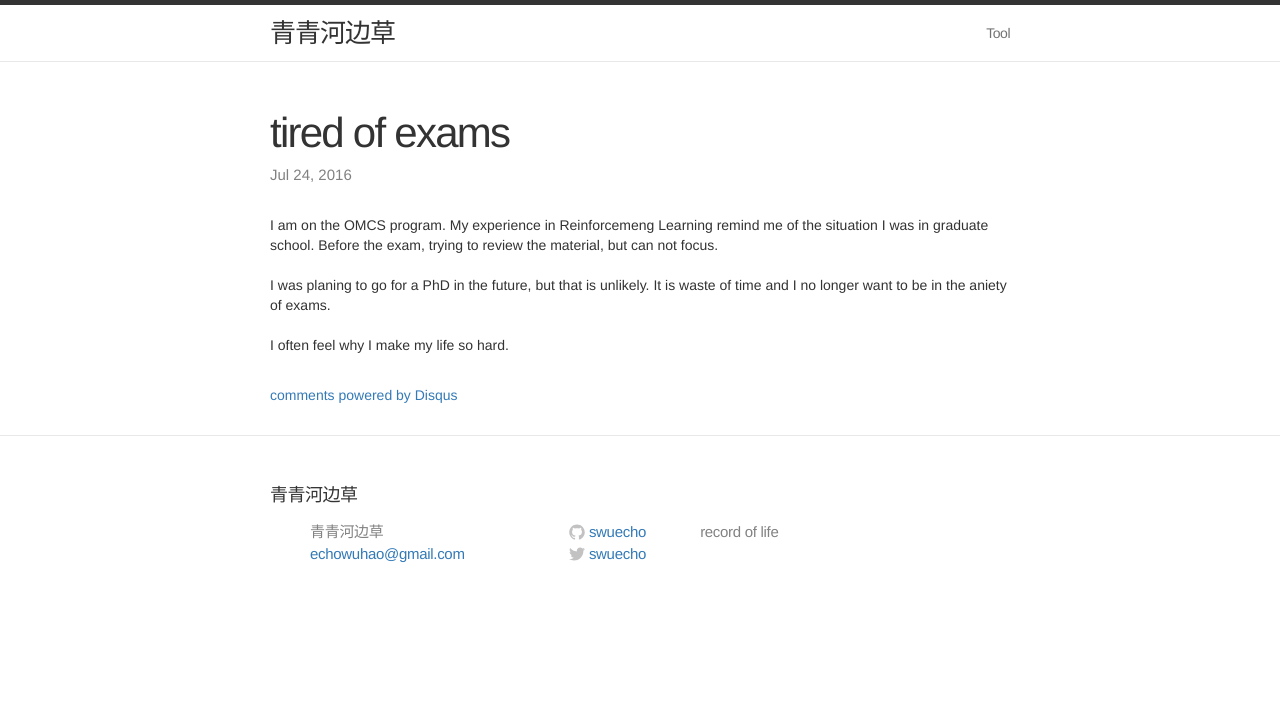
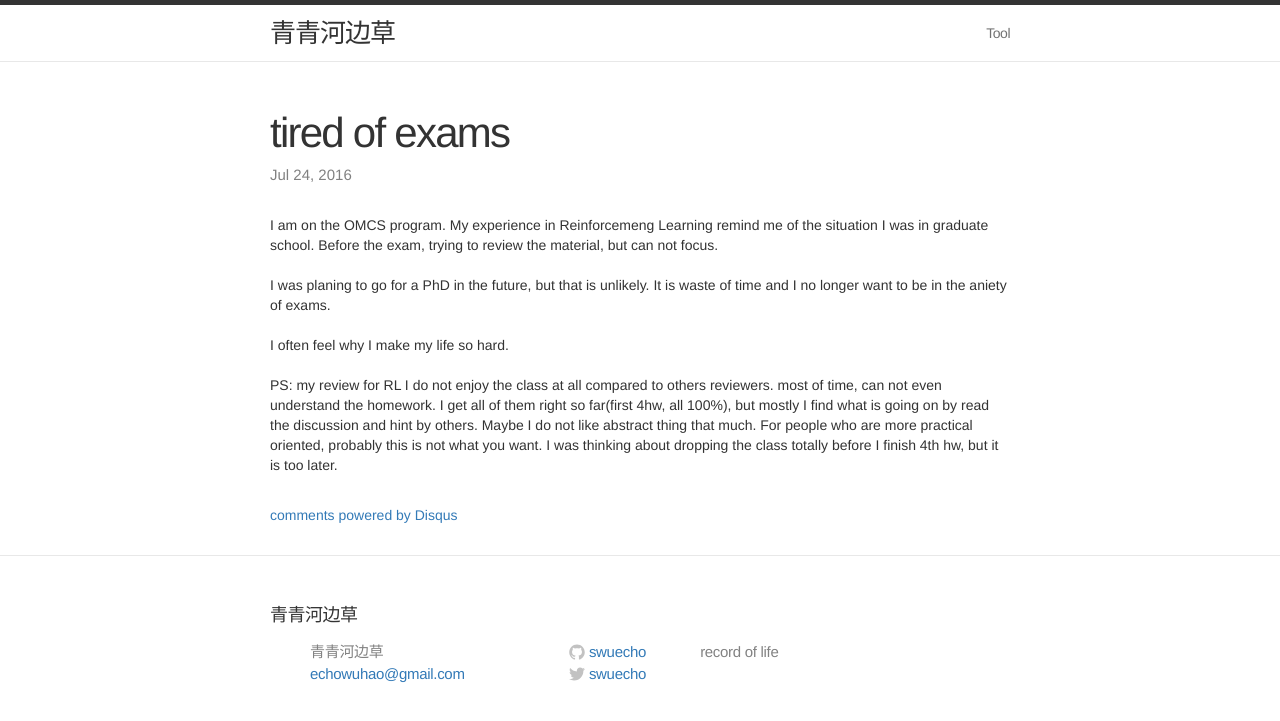
Before and after one commit to swuecho/swuecho.github.io, a Jekyll site: the page built from _posts/2016-07-24-tired-of-exams.md, in a window 1280 px wide. Shown: the top 721 px of the page. Built offline with Jekyll 4.4.1, drawn with Linux system fonts in a browser that asks for light colours; comment, search, counter and statistics services are not loaded.

Commit message:
update review

```diff
--- a/_posts/2016-07-24-tired-of-exams.md
+++ b/_posts/2016-07-24-tired-of-exams.md
@@ -12,3 +12,9 @@ I was planing to go for a PhD in the future, but that is unlikely. It is waste o
 aniety of exams.
 
 I often feel why I make my life so hard.
+
+PS: my review for RL
+I do not enjoy the class at all compared to others reviewers.  most of time, can not even understand the homework.
+I get all of them right so far(first 4hw, all 100%), but mostly I find what is going on by read the discussion and hint by others.
+Maybe I do not like abstract thing that much. For people who are more practical oriented, probably this is not what you want.
+I was thinking about dropping the class totally before I finish 4th hw, but it is too later.
```
